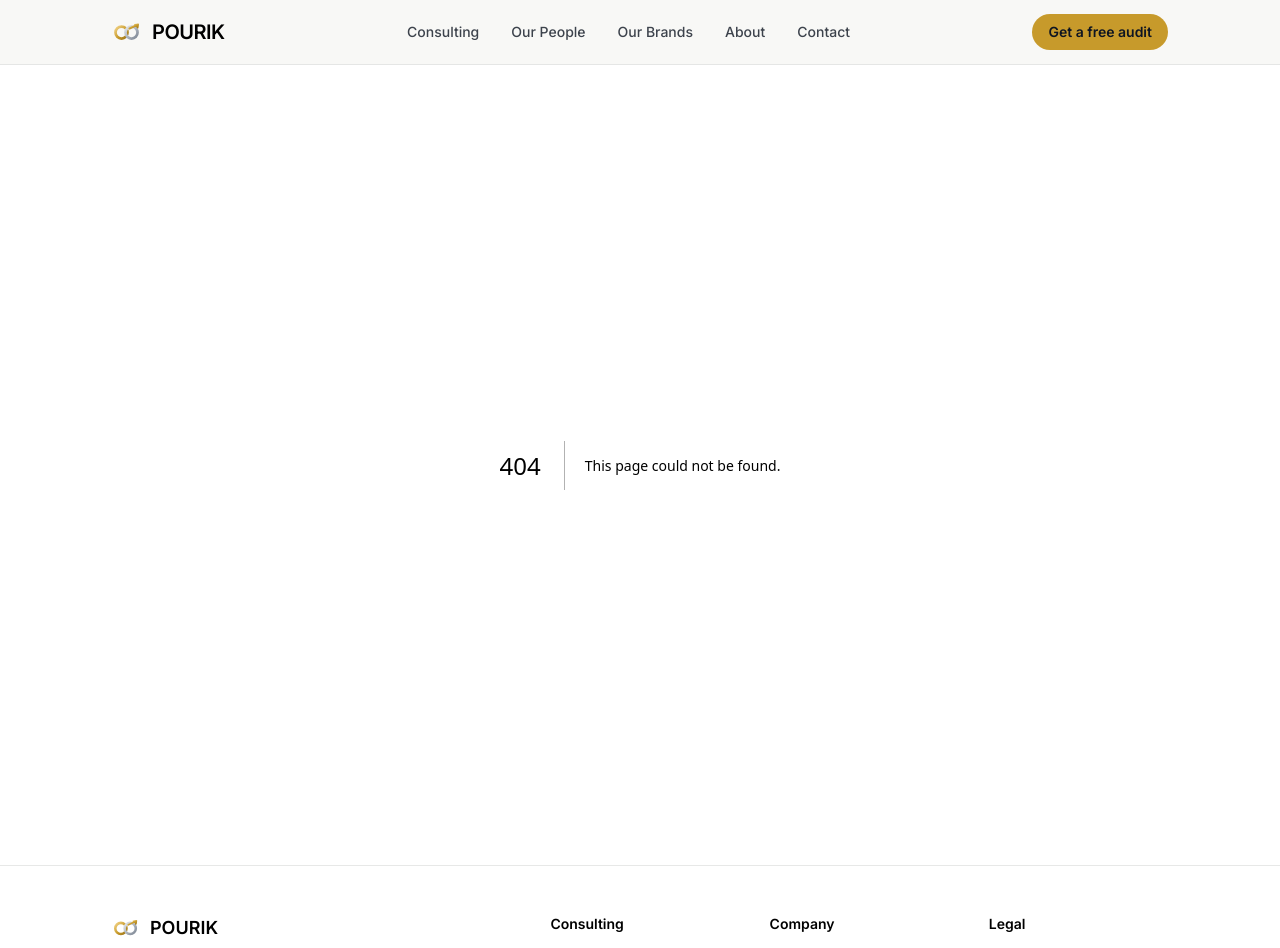
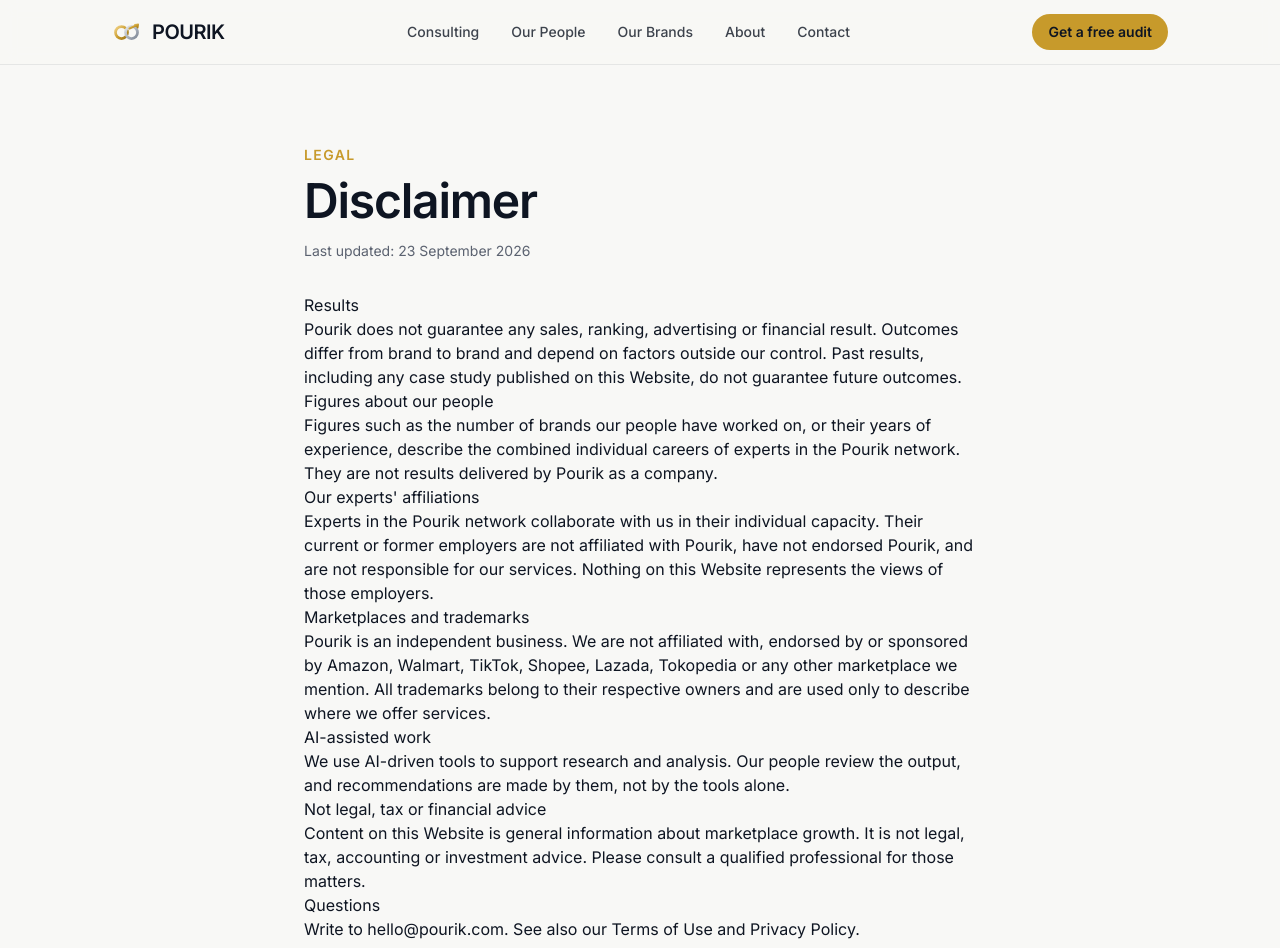
Before and after one commit to ranjandsgpt/pourik, a Next.js app: page /disclaimer in a window 1280 px wide. Before the commit this address had no page. Shown: the top 948 px of the page. Built offline with nearby package versions, Linux system fonts and the light colour scheme.

Commit message:
Site rebuild: disclaimer page

```diff
--- /dev/null
+++ b/app/disclaimer/page.tsx
@@ -0,0 +1,71 @@
+import type { Metadata } from "next";
+import Link from "next/link";
+import LegalPage from "@/components/LegalPage";
+import { site } from "@/lib/site";
+
+export const metadata: Metadata = {
+  title: "Disclaimer — Pourik",
+  description:
+    "Important notes on results, trademarks, our experts' affiliations and AI-assisted content.",
+};
+
+export default function DisclaimerPage() {
+  return (
+    <LegalPage title="Disclaimer">
+      <h2>Results</h2>
+      <p>
+        Pourik does not guarantee any sales, ranking, advertising or financial
+        result. Outcomes differ from brand to brand and depend on factors
+        outside our control. Past results, including any case study published
+        on this Website, do not guarantee future outcomes.
+      </p>
+
+      <h2>Figures about our people</h2>
+      <p>
+        Figures such as the number of brands our people have worked on, or
+        their years of experience, describe the combined individual careers of
+        experts in the Pourik network. They are not results delivered by
+        Pourik as a company.
+      </p>
+
+      <h2>Our experts&apos; affiliations</h2>
+      <p>
+        Experts in the Pourik network collaborate with us in their individual
+        capacity. Their current or former employers are not affiliated with
+        Pourik, have not endorsed Pourik, and are not responsible for our
+        services. Nothing on this Website represents the views of those
+        employers.
+      </p>
+
+      <h2>Marketplaces and trademarks</h2>
+      <p>
+        Pourik is an independent business. We are not affiliated with,
+        endorsed by or sponsored by Amazon, Walmart, TikTok, Shopee, Lazada,
+        Tokopedia or any other marketplace we mention. All trademarks belong to
+        their respective owners and are used only to describe where we offer
+        services.
+      </p>
+
+      <h2>AI-assisted work</h2>
+      <p>
+        We use AI-driven tools to support research and analysis. Our people
+        review the output, and recommendations are made by them, not by the
+        tools alone.
+      </p>
+
+      <h2>Not legal, tax or financial advice</h2>
+      <p>
+        Content on this Website is general information about marketplace
+        growth. It is not legal, tax, accounting or investment advice. Please
+        consult a qualified professional for those matters.
+      </p>
+
+      <h2>Questions</h2>
+      <p>
+        Write to <a href={`mailto:${site.email}`}>{site.email}</a>. See also our{" "}
+        <Link href="/terms">Terms of Use</Link> and{" "}
+        <Link href="/privacy">Privacy Policy</Link>.
+      </p>
+    </LegalPage>
+  );
+}
```
